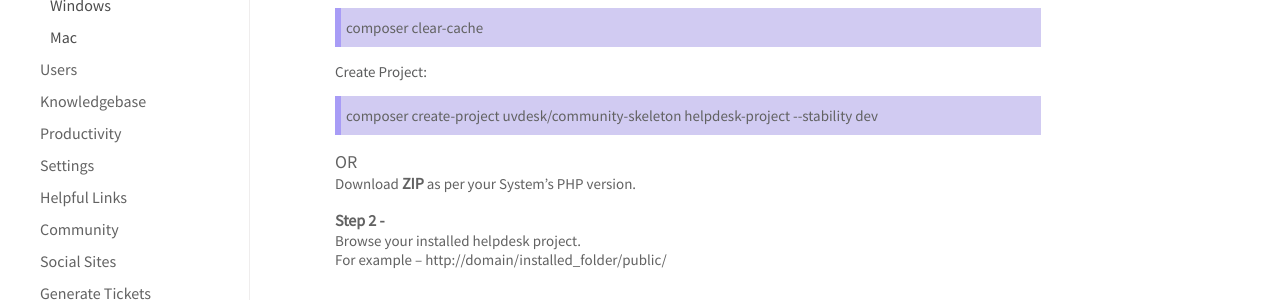
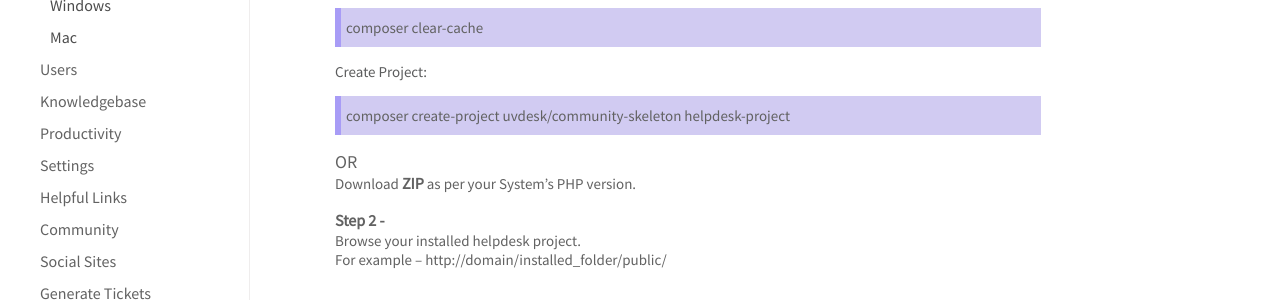
Before and after one commit to uvdesk/uvdesk.github.io, a Jekyll site: the page built from _uvdemo/installation/installation-ubuntu.html, in a window 1280 px wide and 900 px high. Shown: the part 265-565 px from the top of the window. Built offline with Jekyll 4.4.1, drawn with Linux system fonts in a browser that asks for light colours.

Commit message:
command update

```diff
--- a/_uvdemo/installation/installation-mac.html
+++ b/_uvdemo/installation/installation-mac.html
@@ -15,7 +15,7 @@ tags: [Install Installation, Mac Install, Mac, XAMPP, Download, Configuration, M
         <p class="command-heading">Clear Cache:</p>
         <p class="command">composer clear-cache</p>
         <p class="command-heading">Create Project:</p>
-        <p class="command">composer create-project uvdesk/community-skeleton helpdesk-project --stability dev</p>
+        <p class="command">composer create-project uvdesk/community-skeleton helpdesk-project</p>
         <p class="image-heading">OR</p>
         <p class="paragraph1">Download <b>ZIP</b> as per your System’s PHP version and extract into your document root, you can check your document root from your php.info file.</p>
         <p class="image-heading"><b>Step 2 -</b></p>
--- a/_uvdemo/installation/installation-ubuntu.html
+++ b/_uvdemo/installation/installation-ubuntu.html
@@ -15,7 +15,7 @@ tags: [Install Ubuntu, Ubuntu Installation, Installed, Configuration, Migration,
         <p class="command-heading">Clear Cache:</p>
         <p class="command">composer clear-cache</p>
         <p class="command-heading">Create Project:</p>
-        <p class="command">composer create-project uvdesk/community-skeleton helpdesk-project --stability dev</p>
+        <p class="command">composer create-project uvdesk/community-skeleton helpdesk-project</p>
         <p class="image-heading">OR</p>
         <p class="paragraph1">Download <b>ZIP</b> as per your System’s PHP version.</p>
         <p class="image-heading"><b>Step 2 -</b></p>
--- a/_uvdemo/installation/installation-windows.html
+++ b/_uvdemo/installation/installation-windows.html
@@ -15,7 +15,7 @@ tags: [Install Windows, Windows Installation, WAMP, Configuration, Migration, He
         <p class="command-heading">Clear Cache:</p>
         <p class="command">composer clear-cache</p>
         <p class="command-heading">Create Project:</p>
-        <p class="command">composer create-project uvdesk/community-skeleton helpdesk-project --stability dev</p>
+        <p class="command">composer create-project uvdesk/community-skeleton helpdesk-project</p>
         <p class="image-heading">OR</p>
         <p class="paragraph1">Download <b>ZIP</b> as per your System’s PHP version and extract into your document root, you can check your document root from your php.info file.</p>
         <p class="image-heading"><b>Step 2 -</b></p>
```
